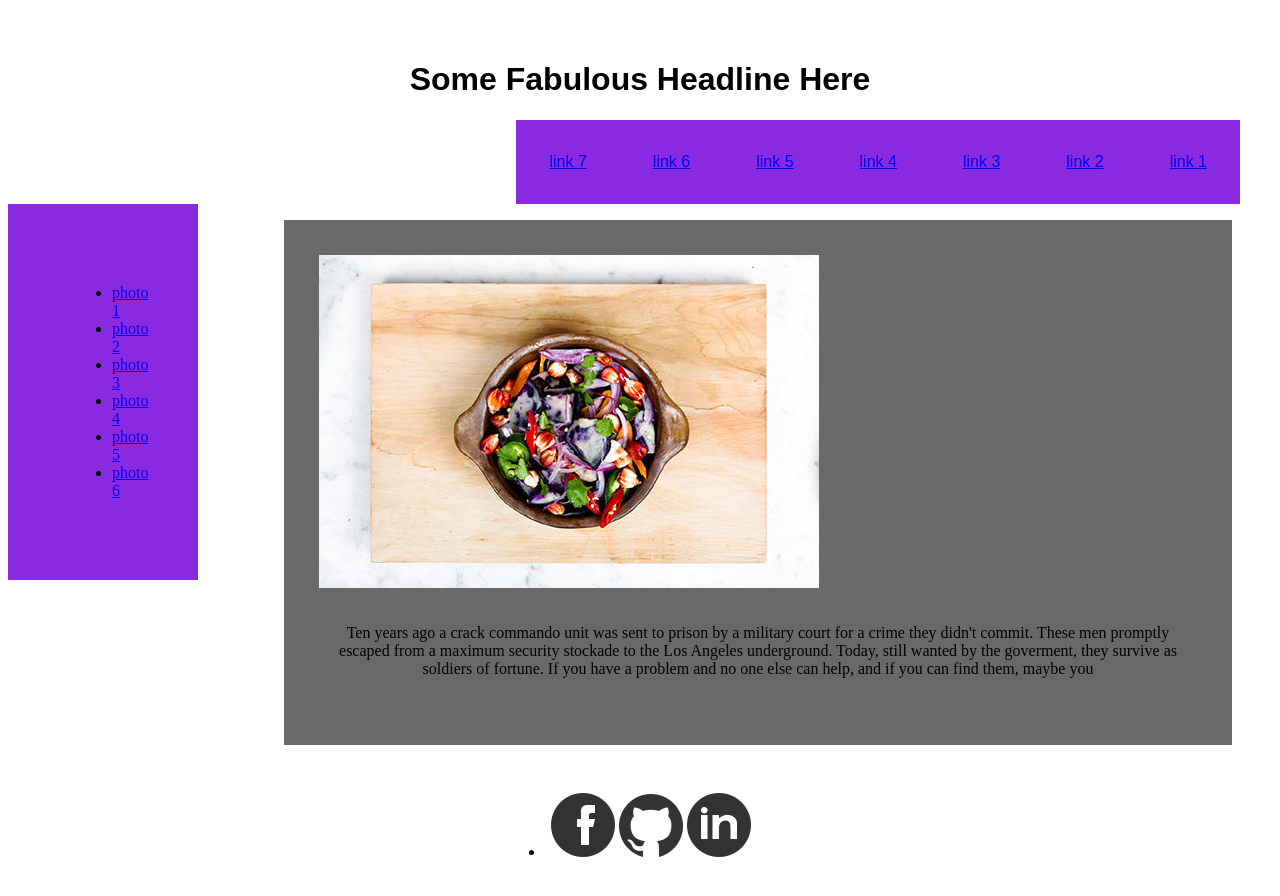
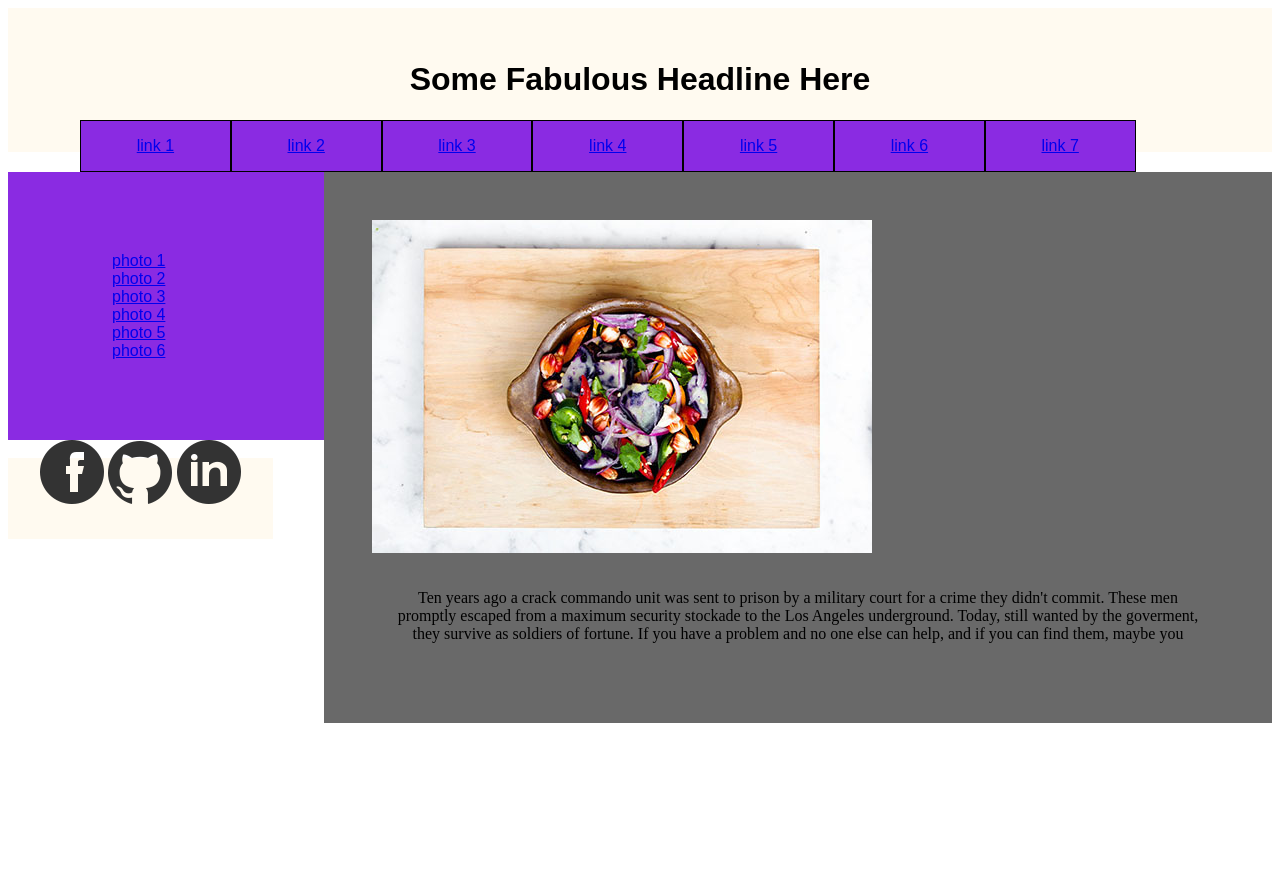
Before and after one commit to PatsyKlotz/mockup-practice, a plain HTML site: page index.html in a window 1280 px wide. After the commit the page ends 800 px from the top, so only its background shows below. Drawn offline with Linux system fonts and the light colour scheme.

Commit message:
style revisions

```diff
--- a/styles/stylesheet.css
+++ b/styles/stylesheet.css
@@ -1,27 +1,33 @@
 * { box-sizing: border-box;}
+
+li {
+  list-style-type: none;
+  font-family: sans-serif;
+}
 
 header {
   font-family: sans-serif;
   font-size: 1rem;
   padding: 2rem;
   text-align: center;
+  background-color: floralwhite;
 }
 header nav li {
   display: inline;
-  float: right;
-  list-style-type: none;
-  border: 1px solid blueviolet;
-  padding: 2rem;
+  float: left;
+  margin: 0 0;
+  width: 13%;
+  border: 1px solid black;
+  padding: 1rem;
   background-color: blueviolet;
   }
-
 figure {
   clear: both;
   float: right;
   width: 75%;
   background-color: dimgrey;
-  padding: 2rem;
-  border: 3px solid dimgrey;
+  padding: 3rem;
+  margin: 0 0;
 }
 figcaption {
   text-align: center;
@@ -30,15 +36,18 @@ figcaption {
 
 aside {
   float: left;
-  width: 15%;
+  width: 25%;
   font-size: 1em;
   background-color: blueviolet;
   padding: 4rem;
+  margin: 0 0;
+  height:inherit;
 }
 
-footer {
+footer nav li{
   clear: both;
+  display: inline;
   text-align: center;
   padding: 2rem;
-  margin: 2rem 0;
+  background-color: floralwhite;
 }
```
